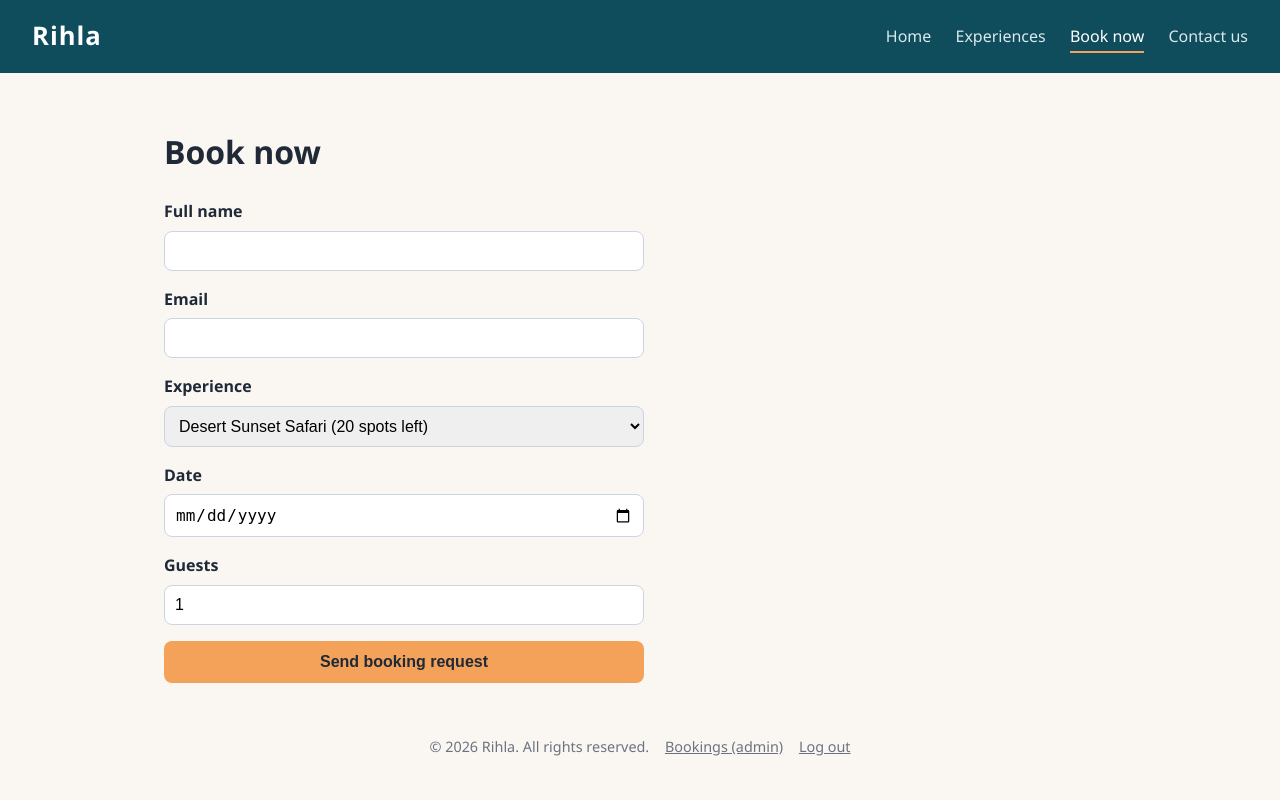
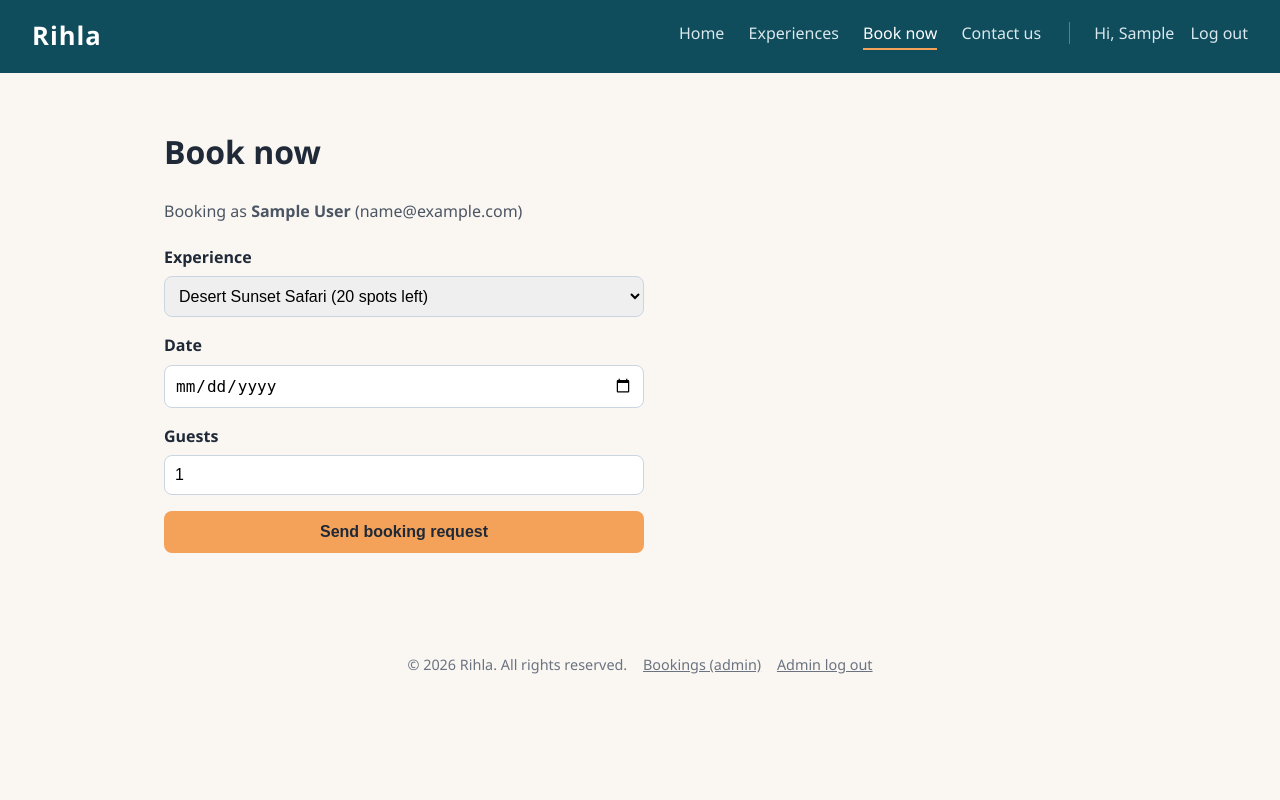
Before and after one commit to IamOumarIbrahim/rihla, a Flask app: page /book in a window 1280 px wide. Run offline with Flask 3, Linux system fonts and the light colour scheme; the visitor is signed in with stand-in values (Sample User, id 1); data comes from the database, SQL or seed files in the repository; data that the repository does not hold is empty.

Commit message:
Added Login requirement

```diff
--- a/backend/app.py
+++ b/backend/app.py
@@ -8,6 +8,7 @@ from pathlib import Path
 from flask import (
     Flask, flash, g, redirect, render_template, request, session, url_for,
 )
+from werkzeug.security import check_password_hash, generate_password_hash
 
 app = Flask(__name__)
 app.secret_key = os.environ.get("SECRET_KEY", "dev-secret-change-me")
@@ -48,6 +49,17 @@ def init_db():
     db = sqlite3.connect(DB_PATH)
     db.execute(
         """
+        CREATE TABLE IF NOT EXISTS customers (
+            id INTEGER PRIMARY KEY AUTOINCREMENT,
+            name TEXT NOT NULL,
+            email TEXT NOT NULL UNIQUE,
+            password_hash TEXT NOT NULL,
+            created_at TEXT NOT NULL
+        )
+        """
+    )
+    db.execute(
+        """
         CREATE TABLE IF NOT EXISTS bookings (
             id INTEGER PRIMARY KEY AUTOINCREMENT,
             name TEXT NOT NULL,
@@ -56,14 +68,17 @@ def init_db():
             date TEXT NOT NULL,
             guests INTEGER NOT NULL,
             created_at TEXT NOT NULL,
-            status TEXT NOT NULL DEFAULT 'confirmed'
+            status TEXT NOT NULL DEFAULT 'confirmed',
+            customer_id INTEGER
         )
         """
     )
-    # Upgrade an older database that has no "status" column yet
+    # Upgrade an older database that is missing newer columns
     columns = [row[1] for row in db.execute("PRAGMA table_info(bookings)")]
     if "status" not in columns:
         db.execute("ALTER TABLE bookings ADD COLUMN status TEXT NOT NULL DEFAULT 'confirmed'")
+    if "customer_id" not in columns:
+        db.execute("ALTER TABLE bookings ADD COLUMN customer_id INTEGER")
     db.commit()
     db.close()
 
@@ -81,6 +96,101 @@ def get_experiences():
         booked = booked_by_name.get(e["name"], 0)
         result.append({**e, "booked": booked, "remaining": max(e["capacity"] - booked, 0)})
     return result
+
+
+# ---------- Customer accounts ----------
+
+def current_customer():
+    """The logged in customer (a row) or None."""
+    customer_id = session.get("customer_id")
+    if not customer_id:
+        return None
+    row = get_db().execute(
+        "SELECT id, name, email FROM customers WHERE id = ?", (customer_id,)
+    ).fetchone()
+    if row is None:
+        session.pop("customer_id", None)
+    return row
+
+
+def safe_next(target):
+    """Only allow redirects to pages inside this site."""
+    if target and target.startswith("/") and not target.startswith("//") and "\\" not in target:
+        return target
+    return None
+
+
+@app.route("/login", methods=["GET", "POST"])
+def customer_login():
+    next_url = safe_next(request.values.get("next"))
+    if current_customer():
+        return redirect(next_url or url_for("home"))
+
+    error = None
+    if request.method == "POST":
+        email = request.form.get("email", "").strip().lower()
+        password = request.form.get("password", "")
+
+        row = get_db().execute("SELECT * FROM customers WHERE email = ?", (email,)).fetchone()
+        if row and check_password_hash(row["password_hash"], password):
+            session["customer_id"] = row["id"]
+            return redirect(next_url or url_for("home"))
+        error = "Wrong email or password."
+
+    return render_template("login.html", active="login", error=error, next_url=next_url)
+
+
+@app.route("/register", methods=["GET", "POST"])
+def customer_register():
+    next_url = safe_next(request.values.get("next"))
+    if current_customer():
+        return redirect(next_url or url_for("home"))
+
+    error = None
+    form = {"name": "", "email": ""}
+
+    if request.method == "POST":
+        name = request.form.get("name", "").strip()
+        email = request.form.get("email", "").strip().lower()
+        password = request.form.get("password", "")
+        confirm = request.form.get("confirm", "")
+        form = {"name": name, "email": email}
+
+        if not name:
+            error = "Please enter your name."
+        elif "@" not in email or "." not in email.split("@")[-1]:
+            error = "Please enter a valid email address."
+        elif len(password) < 8:
+            error = "Your password must have at least 8 characters."
+        elif password != confirm:
+            error = "The two passwords do not match."
+        else:
+            db = get_db()
+            try:
+                cur = db.execute(
+                    "INSERT INTO customers (name, email, password_hash, created_at) VALUES (?, ?, ?, ?)",
+                    (
+                        name,
+                        email,
+                        generate_password_hash(password, method="pbkdf2:sha256"),
+                        datetime.now().isoformat(timespec="seconds"),
+                    ),
+                )
+                db.commit()
+            except sqlite3.IntegrityError:
+                db.rollback()
+                error = "An account with this email already exists. Try logging in."
+            else:
+                session["customer_id"] = cur.lastrowid
+                return redirect(next_url or url_for("home"))
+
+    return render_template("register.html", active="register", error=error, form=form, next_url=next_url)
+
+
+@app.route("/logout", methods=["POST"])
+def customer_logout():
+    session.pop("customer_id", None)
+    return redirect(url_for("home"))
 
 
 # ---------- Admin login ----------
@@ -108,7 +218,6 @@ def admin_login():
         pass_ok = hmac.compare_digest(password.encode(), ADMIN_PASSWORD.encode())
 
         if email_ok and pass_ok:
-            session.clear()
             session["admin"] = True
             return redirect(url_for("admin_bookings"))
         error = "Wrong email or password."
@@ -118,7 +227,7 @@ def admin_login():
 
 @app.route("/admin/logout", methods=["POST"])
 def admin_logout():
-    session.clear()
+    session.pop("admin", None)
     return redirect(url_for("home"))
 
 
@@ -126,7 +235,7 @@ def admin_logout():
 
 @app.context_processor
 def inject_globals():
-    return {"company": COMPANY}
+    return {"company": COMPANY, "current_customer": current_customer()}
 
 
 @app.route("/")
@@ -141,11 +250,14 @@ def experiences():
 
 @app.route("/book", methods=["GET", "POST"])
 def book():
+    customer = current_customer()
     error = None
 
     if request.method == "POST":
-        name = request.form.get("name", "").strip()
-        email = request.form.get("email", "").strip()
+        # Server side check: nobody can book without an account
+        if customer is None:
+            return redirect(url_for("customer_login", next=url_for("book")))
+
         experience = request.form.get("experience", "").strip()
         date = request.form.get("date", "").strip()
         try:
@@ -155,7 +267,7 @@ def book():
 
         valid_names = [e["name"] for e in EXPERIENCES]
 
-        if not name or not email or not date or guests < 1 or experience not in valid_names:
+        if not date or guests < 1 or experience not in valid_names:
             error = "Please fill in all fields correctly."
         else:
             db = get_db()
@@ -168,9 +280,17 @@ def book():
                 error = f"Sorry, only {chosen['remaining']} spots are left for {experience}."
             else:
                 db.execute(
-                    "INSERT INTO bookings (name, email, experience, date, guests, created_at, status) "
-                    "VALUES (?, ?, ?, ?, ?, ?, 'confirmed')",
-                    (name, email, experience, date, guests, datetime.now().isoformat(timespec="seconds")),
+                    "INSERT INTO bookings (name, email, experience, date, guests, created_at, status, customer_id) "
+                    "VALUES (?, ?, ?, ?, ?, ?, 'confirmed', ?)",
+                    (
+                        customer["name"],
+                        customer["email"],
+                        experience,
+                        date,
+                        guests,
+                        datetime.now().isoformat(timespec="seconds"),
+                        customer["id"],
+                    ),
                 )
                 db.commit()
                 # Redirect so a page refresh does not send the form twice
--- /dev/null
+++ b/backend/static/customer.css
@@ -0,0 +1,42 @@
+.nav-account {
+  margin-left: 24px;
+  padding-left: 24px;
+  border-left: 1px solid rgba(255, 255, 255, 0.3);
+}
+
+.nav-user {
+  color: #d9e8ec;
+  margin-left: 20px;
+}
+
+.nav-account .nav-user:first-child { margin-left: 0; }
+
+.nav-button {
+  background: none;
+  border: none;
+  border-bottom: 2px solid transparent;
+  padding: 0 0 4px;
+  color: #d9e8ec;
+  font: inherit;
+  cursor: pointer;
+}
+.nav-button:hover {
+  color: #fff;
+  border-bottom-color: #f4a259;
+}
+
+.btn.secondary {
+  background: transparent;
+  color: #0f4c5c;
+  border: 2px solid #0f4c5c;
+  padding: 10px 22px;
+  margin-left: 8px;
+}
+.btn.secondary:hover { background: #0f4c5c; color: #fff; }
+
+.login-prompt { max-width: 520px; }
+
+.account-note { color: #4b5563; margin-bottom: 20px; }
+
+.hint { margin-top: 20px; color: #4b5563; }
+.hint a { color: #0f4c5c; font-weight: 600; }
--- a/backend/templates/base.html
+++ b/backend/templates/base.html
@@ -6,6 +6,7 @@
   <title>{% block title %}{{ company }}{% endblock %}</title>
   <link rel="stylesheet" href="{{ url_for('static', filename='style.css') }}" />
   <link rel="stylesheet" href="{{ url_for('static', filename='admin.css') }}" />
+  <link rel="stylesheet" href="{{ url_for('static', filename='customer.css') }}" />
 </head>
 <body>
   <header class="site-header">
@@ -15,6 +16,18 @@
       <a href="{{ url_for('experiences') }}" class="{{ 'active' if active == 'experiences' }}">Experiences</a>
       <a href="{{ url_for('book') }}" class="{{ 'active' if active == 'book' }}">Book now</a>
       <a href="{{ url_for('contact') }}" class="{{ 'active' if active == 'contact' }}">Contact us</a>
+
+      <span class="nav-account">
+        {% if current_customer %}
+          <span class="nav-user">Hi, {{ current_customer.name.split(' ')[0] }}</span>
+          <form method="post" action="{{ url_for('customer_logout') }}" class="inline-form">
+            <button type="submit" class="nav-button">Log out</button>
+          </form>
+        {% else %}
+          <a href="{{ url_for('customer_login') }}" class="{{ 'active' if active == 'login' }}">Log in</a>
+          <a href="{{ url_for('customer_register') }}" class="{{ 'active' if active == 'register' }}">Sign up</a>
+        {% endif %}
+      </span>
     </nav>
   </header>
 
@@ -27,7 +40,7 @@
     {% if session.get('admin') %}
       <a class="footer-link" href="{{ url_for('admin_bookings') }}">Bookings (admin)</a>
       <form method="post" action="{{ url_for('admin_logout') }}" class="inline-form">
-        <button type="submit" class="link-button">Log out</button>
+        <button type="submit" class="link-button">Admin log out</button>
       </form>
     {% else %}
       <a class="footer-link" href="{{ url_for('admin_login') }}">Admin login</a>
--- a/backend/templates/book.html
+++ b/backend/templates/book.html
@@ -10,13 +10,10 @@
 <p class="notice error">{{ error }}</p>
 {% endif %}
 
+{% if current_customer %}
+<p class="account-note">Booking as <strong>{{ current_customer.name }}</strong> ({{ current_customer.email }})</p>
+
 <form method="post" class="form">
-  <label>Full name
-    <input type="text" name="name" required />
-  </label>
-  <label>Email
-    <input type="email" name="email" required />
-  </label>
   <label>Experience
     <select name="experience">
       {% for e in experiences %}
@@ -34,4 +31,12 @@
   </label>
   <button class="btn" type="submit">Send booking request</button>
 </form>
+{% else %}
+<div class="card login-prompt">
+  <h3>Please log in to book</h3>
+  <p>You can look at all our experiences without an account, but you need to log in to make a booking.</p>
+  <a class="btn" href="{{ url_for('customer_login', next=url_for('book')) }}">Log in</a>
+  <a class="btn secondary" href="{{ url_for('customer_register', next=url_for('book')) }}">Create account</a>
+</div>
+{% endif %}
 {% endblock %}
--- a/backend/templates/experiences.html
+++ b/backend/templates/experiences.html
@@ -9,10 +9,12 @@
     <p>{{ e.description }}</p>
     <p class="price">{{ e.price }}</p>
     <p class="spots">{{ e.remaining }} of {{ e.capacity }} spots left</p>
-    {% if e.remaining > 0 %}
+    {% if e.remaining == 0 %}
+    <span class="badge soldout">Sold out</span>
+    {% elif current_customer %}
     <a class="btn small" href="{{ url_for('book') }}">Book now</a>
     {% else %}
-    <span class="badge soldout">Sold out</span>
+    <a class="btn small" href="{{ url_for('customer_login', next=url_for('book')) }}">Log in to book</a>
     {% endif %}
   </div>
   {% endfor %}
```
Also changed, not shown: backend/templates/login.html (added, +25 -0 lines), backend/templates/register.html (added, +28 -0 lines), images/logo.png (added).
